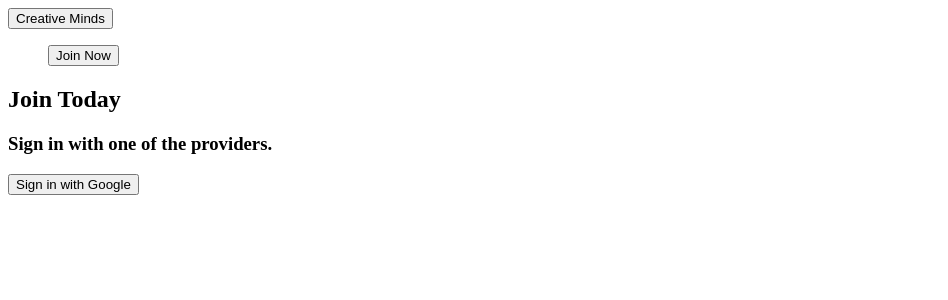
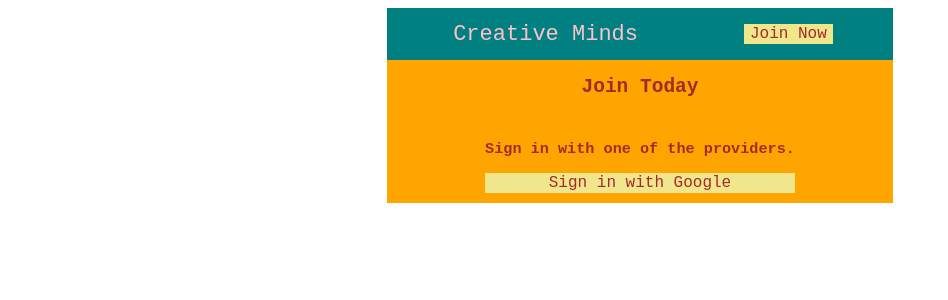
Before and after one commit to a-Cash-dixit/Creative, a Next.js app: page /auth/login in a window 1280 px wide. Shown: the top 300 px of the page, without its empty margins (0-948 px from the left). Built offline with nearby package versions, Linux system fonts and the light colour scheme; no server answers.

Commit message:
inline css

```diff
--- a/components/Layout.js
+++ b/components/Layout.js
@@ -1,8 +1,7 @@
 import Nav from "./Nav";
-
 export default function Layout({children}){
     return (
-        <div>
+        <div style={{width:"40%",margin:"auto",borderRadius:"10%"}}>
             <Nav />
             <main>{children}</main>
         </div>
--- a/components/Nav.js
+++ b/components/Nav.js
@@ -11,14 +11,14 @@ export default function Nav() {
     url=user.photoURL;
   }
   return (
-    <nav>
+    <nav style={{display:"flex",justifyContent:"space-evenly",alignItems:"center",background:"teal"}}>
       <Link href="/">
-        <button>Creative Minds</button>
+        <button style={{color:"pink",background:"teal",border:"none",fontSize:"22px",cursor:"pointer",fontFamily:"monospace"}}>Creative Minds</button>
       </Link>
       <ul>
         {!user && (
           <Link href={"/auth/login"}>
-            <button>
+            <button style={{color:"brown",background:"khaki",border:"none",fontSize:"16px",cursor:"pointer",fontFamily:"monospace"}}>
               Join Now
             </button>
           </Link>
@@ -26,7 +26,7 @@ export default function Nav() {
         {user && (
           <div>
             <Link href="/post">
-              <button>
+              <button style={{color:"brown",background:"khaki",border:"none",fontSize:"16px",cursor:"pointer",fontFamily:"monospace"}}>
                 Post
               </button>
             </Link>
--- a/pages/auth/login.js
+++ b/pages/auth/login.js
@@ -23,11 +23,11 @@ export default function Login(){
         }
     },[user])
     return (
-        <div>
-            <h2>Join Today</h2>
-            <div>
-                <h3>Sign in with one of the providers.</h3>
-                <button onClick={GoogleLogin}>Sign in with Google</button>
+        <div style={{background:"orange",display:"flex",flexDirection:"column",alignItems:"center"}}>
+            <h2 style={{color:"brown",fontFamily:"monospace"}}>Join Today</h2>
+            <div style={{display:"flex",flexDirection:"column",padding:"2%"}}>
+                <h3 style={{color:"brown",fontFamily:"monospace"}}>Sign in with one of the providers.</h3>
+                <button style={{color:"brown",background:"khaki",border:"none",fontSize:"16px",cursor:"pointer",fontFamily:"monospace"}} onClick={GoogleLogin}>Sign in with Google</button>
             </div>
         </div>
     )
```
Also changed, not shown: pages/post.js (+7 -8 lines).
